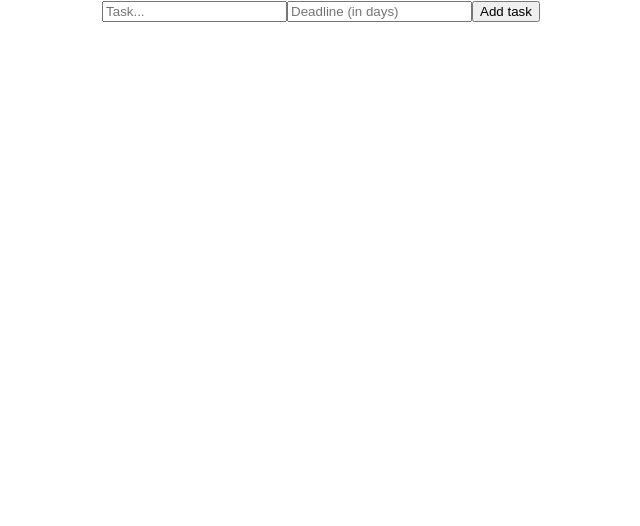
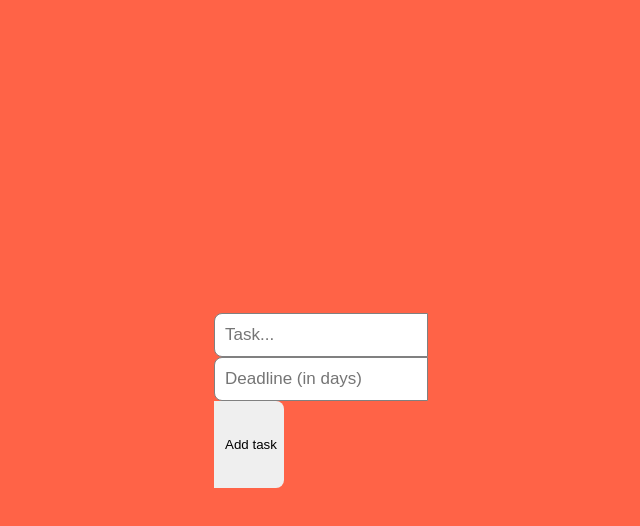
Before and after one commit to a-velasquez/ts-todo, a React (Create React App) app: page / in a window 1280 px wide. Shown: the top 526 px of the page, without its empty margins (319-959 px from the left). Built offline with nearby package versions, Linux system fonts and the light colour scheme.

Commit message:
add css for task input, header, button, task list area

```diff
--- a/src/App.css
+++ b/src/App.css
@@ -1,38 +1,52 @@
 .App {
-  text-align: center;
+  display: flex;
+  align-items: center;
+  flex-direction: column;
+  width: 100vw;
+  height: 100vh;
+  font-family: Arial, Helvetica, sans-serif;
 }
 
-.App-logo {
-  height: 40vmin;
-  pointer-events: none;
+.header .inputContainer {
+  display: flex;
+  flex-direction: column;
 }
 
-@media (prefers-reduced-motion: no-preference) {
-  .App-logo {
-    animation: App-logo-spin infinite 20s linear;
-  }
+.header {
+  flex: 30%;
+  background-color: tomato;
+  width: 100%;
+  display: flex;
+  justify-content: center;
+  align-items: center;
 }
 
-.App-header {
-  background-color: #282c34;
-  min-height: 100vh;
-  display: flex;
-  flex-direction: column;
-  align-items: center;
-  justify-content: center;
-  font-size: calc(10px + 2vmin);
-  color: white;
+.header input {
+  width: 200px;
+  height: 40px;
+  border: none;
+  border-bottom-left-radius: 8px;
+  border-top-left-radius: 8px;
+  padding-left: 10px;
+  font-size: 17px;
+  border: 1px solid grey;
 }
 
-.App-link {
-  color: #61dafb;
+.header button {
+  width: 70px;
+  height: 87px;
+  border: none;
+  border-bottom-right-radius: 8px;
+  border-top-right-radius: 8px;
+  padding-left: 10px;
+  cursor: pointer;
 }
 
-@keyframes App-logo-spin {
-  from {
-    transform: rotate(0deg);
-  }
-  to {
-    transform: rotate(360deg);
-  }
+.todoList {
+  flex: 70%;
+  width: 100%;
+  display: flex;
+  align-items: center;
+  padding-top: 50px;
+  flex-direction: column;
 }
```
